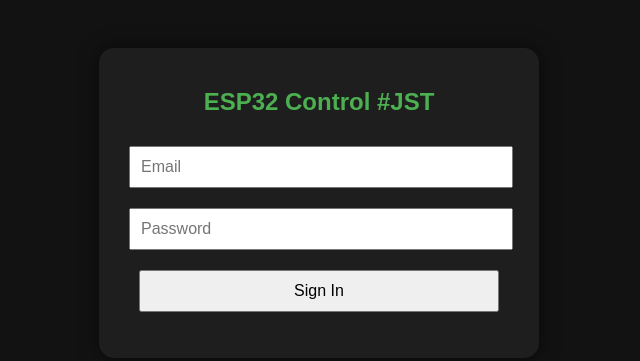
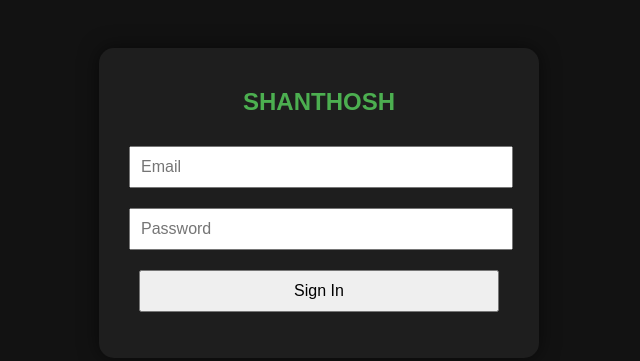
Before and after one commit to shanthoshbit/esp32-web-dashboard, a plain HTML site: page index.html in a window 1280 px wide. Shown: the whole page, without its empty margins (321-961 px from the left). Drawn offline with Linux system fonts and the light colour scheme; no server answers.

Commit message:
initial commit

```diff
--- a/index.html
+++ b/index.html
@@ -84,7 +84,7 @@
 <body>
 
   <div class="container">
-    <h2>ESP32 Control #JST</h2>
+    <h2>SHANTHOSH</h2>
 
     <!-- Sign-in Form -->
     <div id="loginSection">
```
